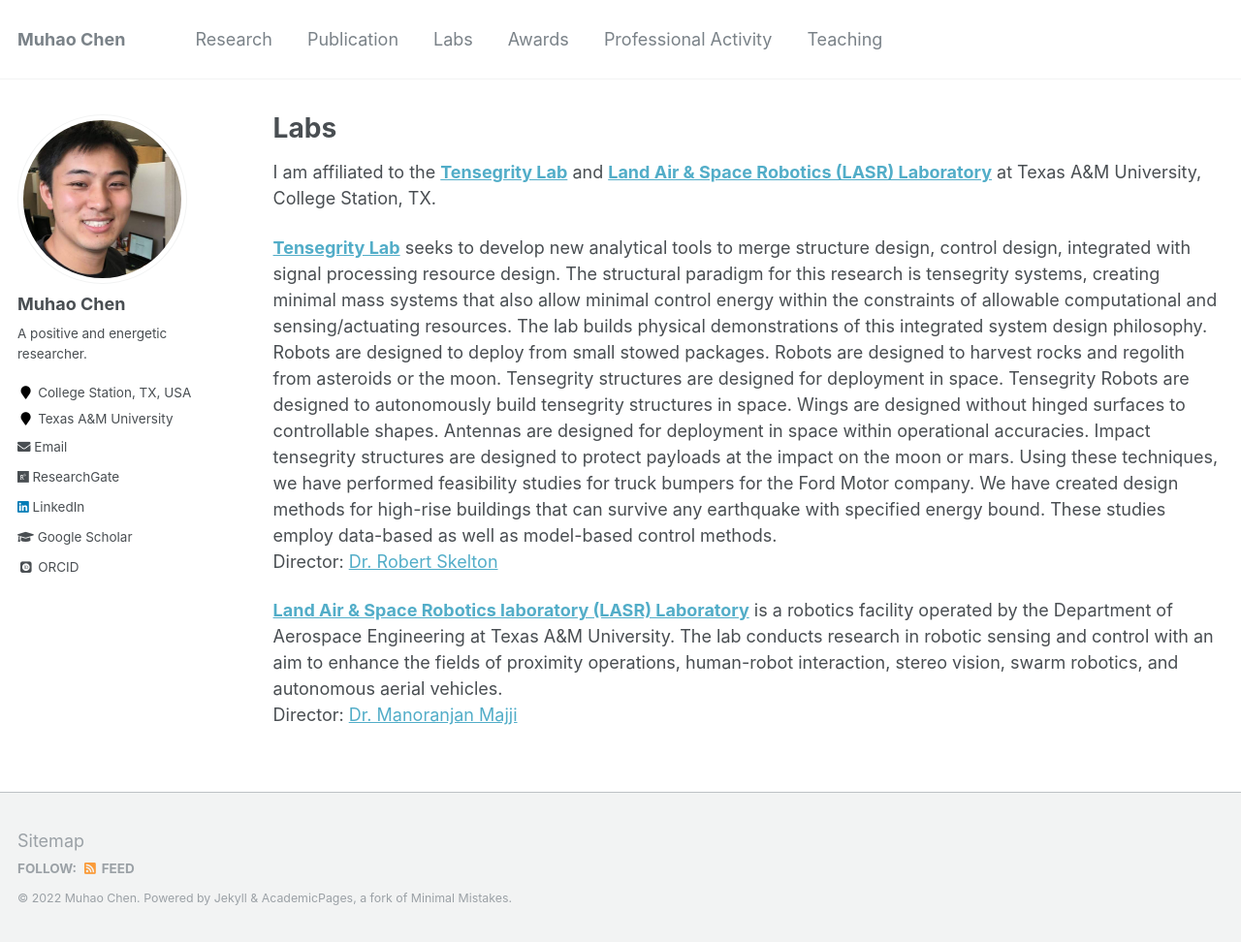
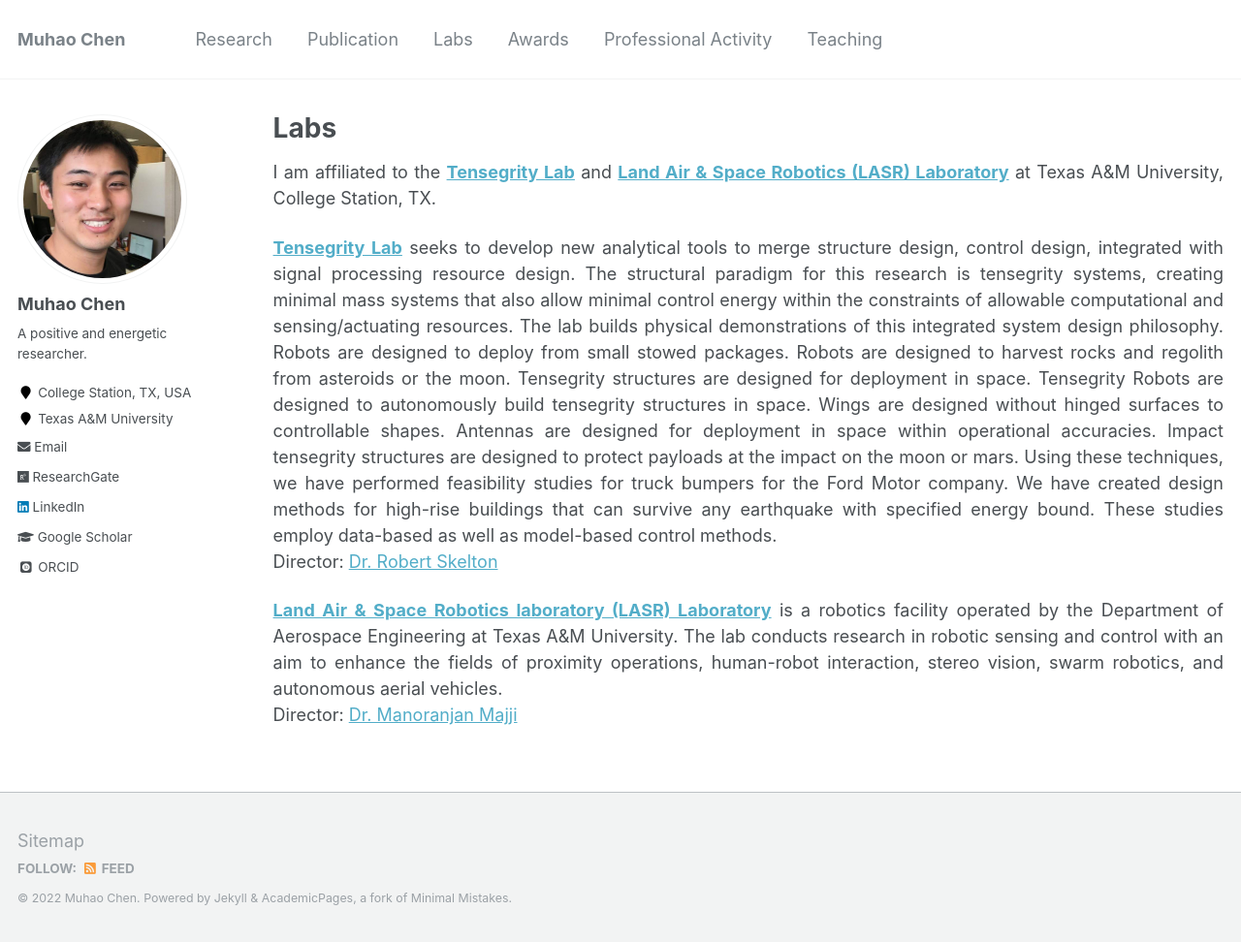
Before and after one commit to Muhao-Chen/muhao-chen.github.io, a Jekyll site: the page built from _pages/people.md, in a window 1280 px wide and 972 px high. Shown: the whole window at 97% size. Built offline with Jekyll 4.4.1, drawn with Linux system fonts in a browser that asks for light colours; some web fonts are replaced.

Commit message:
Update people.md

```diff
--- a/_pages/people.md
+++ b/_pages/people.md
@@ -6,7 +6,7 @@ author_profile: true
 toc: true
 ---
 
-<div style="text-align: cenjustify;" markdown="1">
+<div style="text-align: justify;" markdown="1">
 
 
 I am affiliated to the **[Tensegrity Lab](https://engineering.tamu.edu/aerospace/profiles/skelton-robert.html)** and **[Land Air & Space Robotics (LASR) Laboratory](https://lasr.tamu.edu/)** at Texas A&M University, College Station, TX.
```
